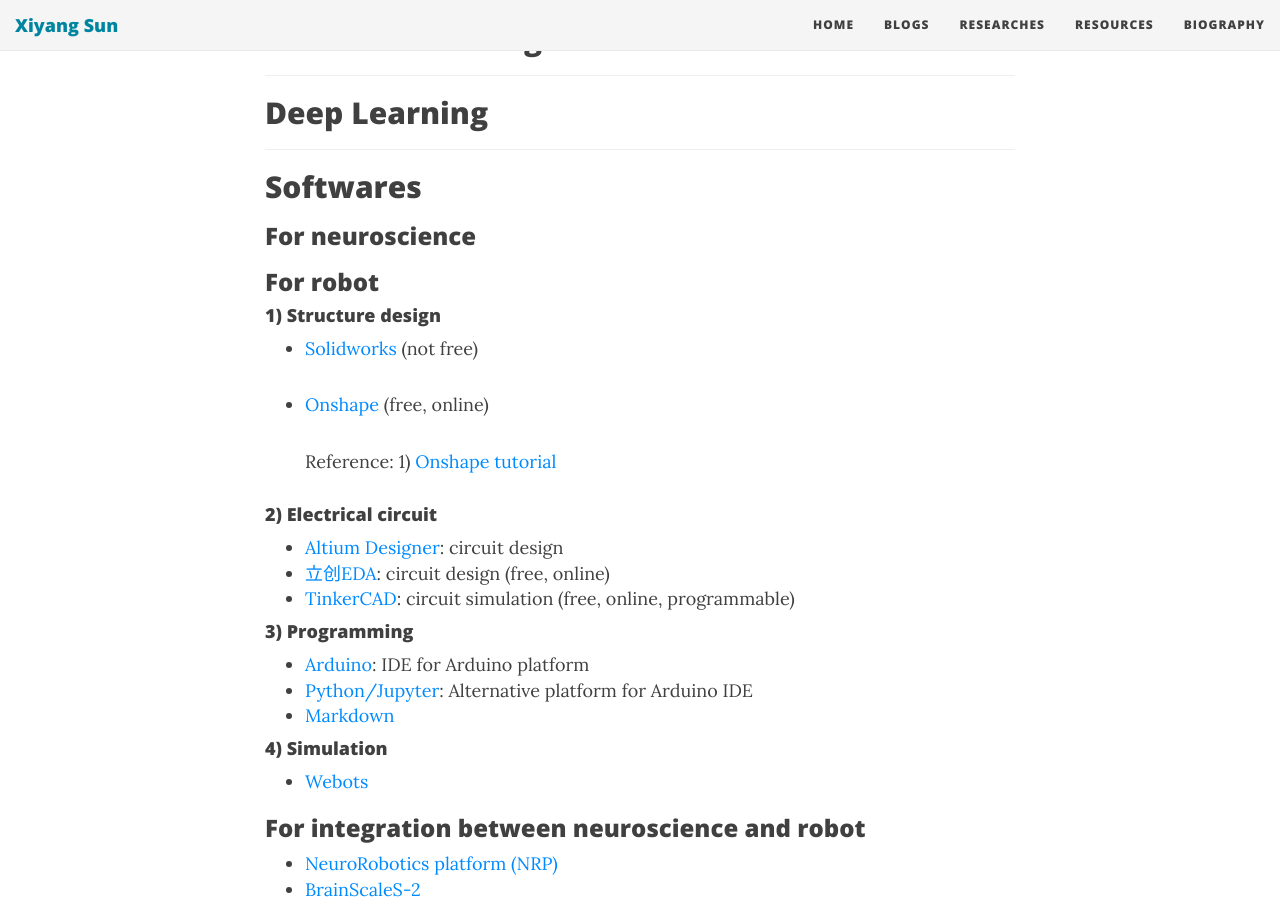
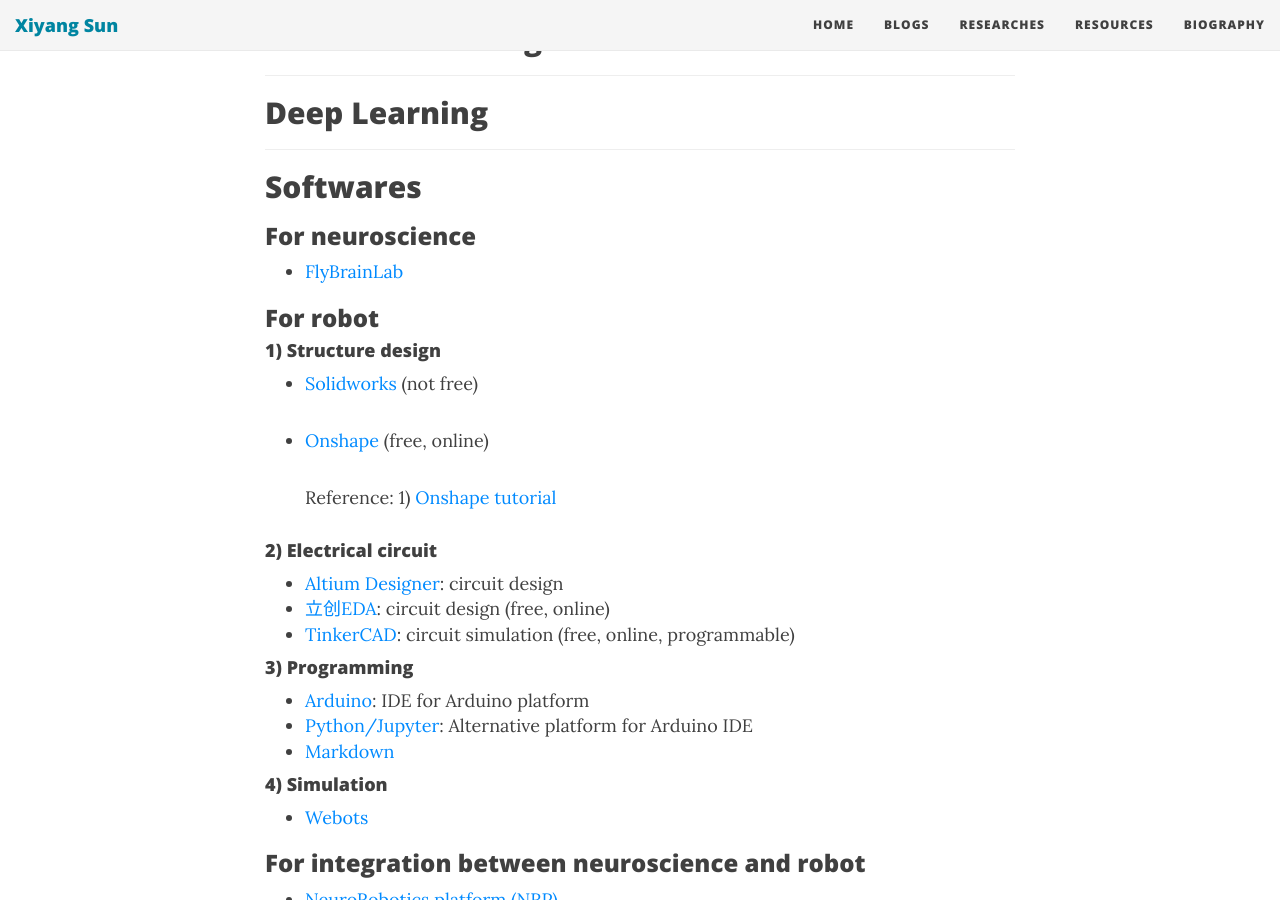
Before and after one commit to AlbertLordsun/AlbertLordsun.github.io, a Jekyll site: the page built from resources/index.md, in a window 1280 px wide and 900 px high, scrolled down 394 px. Built offline with Jekyll 4.4.1, drawn with Linux system fonts in a browser that asks for light colours; nearby versions of some CDN libraries.

Commit message:
Update index.md

```diff
--- a/resources/index.md
+++ b/resources/index.md
@@ -19,6 +19,7 @@ title: Resources
 ## Softwares
 ### For neuroscience
 
+* [FlyBrainLab](https://www.biorxiv.org/content/biorxiv/early/2020/06/24/2020.06.23.168161.full.pdf)
 
 ### For robot
 #### 1) Structure design
```
